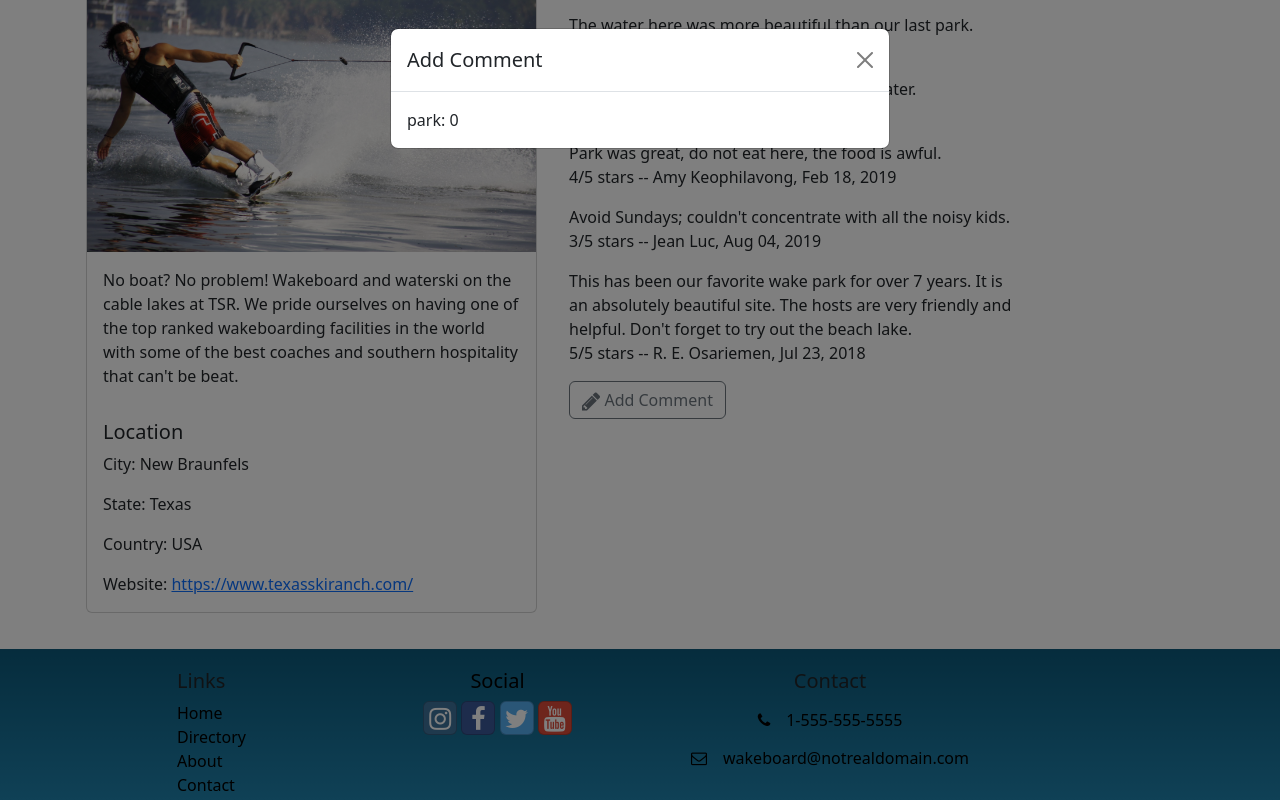
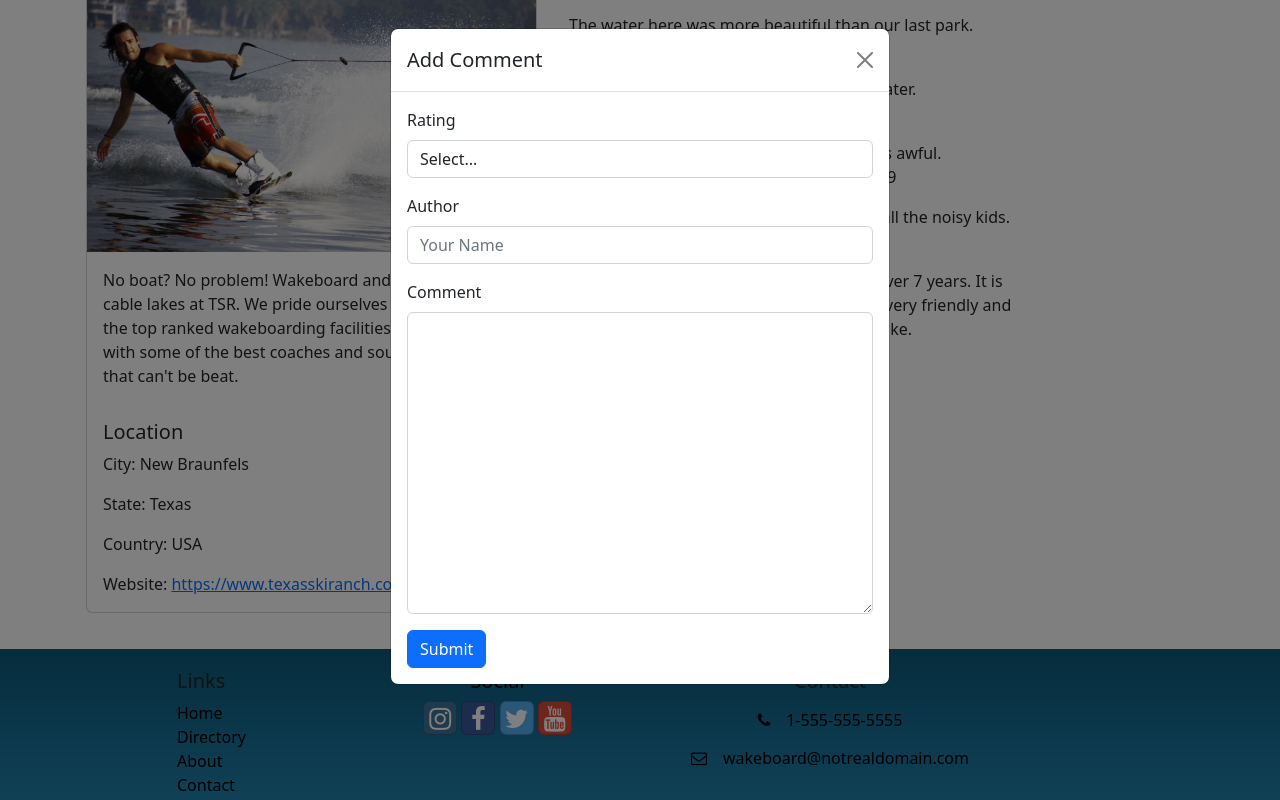
Before and after one commit to bholmdev/wakeboard-site, a React (Create React App) app: page /directory/0 in a window 1280 px wide. Both pictures are taken after a click on the button "Add Comment". Shown: the part 411-1211 px from the top of the page. Built offline with nearby package versions, Linux system fonts and the light colour scheme.

Commit message:
add comment

```diff
--- a/src/app/features/comments/CommentForm.js
+++ b/src/app/features/comments/CommentForm.js
@@ -1,8 +1,22 @@
 import { useState } from "react";
-import { Button, Modal, ModalBody, ModalHeader } from "reactstrap";
+import { Button, FormGroup, Label, Modal, ModalBody, ModalHeader } from "reactstrap";
+import { Formik, Field, Form } from "formik";
 
 const CommentForm = ({ parkId }) => {
     const [modalOpen, setModalOpen] = useState(false);
+
+    const handleSubmit = values => {
+        const comment =
+        {
+            parkId: parseInt(parkId),
+            rating: values.rating,
+            author: values.author,
+            text: values.commentText
+        }
+        console.log(comment);
+
+        setModalOpen(false);
+    };
 
     return (
         <>
@@ -18,7 +32,55 @@
                 >
                     Add Comment
                 </ModalHeader>
-                <ModalBody>park: {parkId}</ModalBody>
+                <ModalBody>
+                    <Formik
+                        initialValues=
+                        {{
+                            rating: undefined,
+                            author: "",
+                            commentText: ""
+                        }}
+                        onSubmit={handleSubmit}
+                    >
+                        <Form>
+                            <FormGroup>
+                                <Label htmlFor="rating">Rating</Label>
+                                <Field
+                                    name='rating'
+                                    as='select'
+                                    className='form-control'
+                                >
+                                    <option>Select...</option>
+                                    <option>1</option>
+                                    <option>2</option>
+                                    <option>3</option>
+                                    <option>4</option>
+                                    <option>5</option>
+                                </Field>
+                            </FormGroup>
+                            <FormGroup>
+                                <Label htmlFor="author">Author</Label>
+                                <Field
+                                    name='author'
+                                    placeholder='Your Name'
+                                    className='form-control'
+                                />
+                            </FormGroup>
+                            <FormGroup>
+                                <Label htmlFor="commentText">Comment</Label>
+                                <Field
+                                    name='commentText'
+                                    as='textarea'
+                                    rows='12'
+                                    className='form-control'
+                                />
+                            </FormGroup>
+                            <Button type='submit' color='primary'>
+                                Submit
+                            </Button>
+                        </Form>
+                    </Formik>
+                </ModalBody>
             </Modal>
         </>
     );
```
